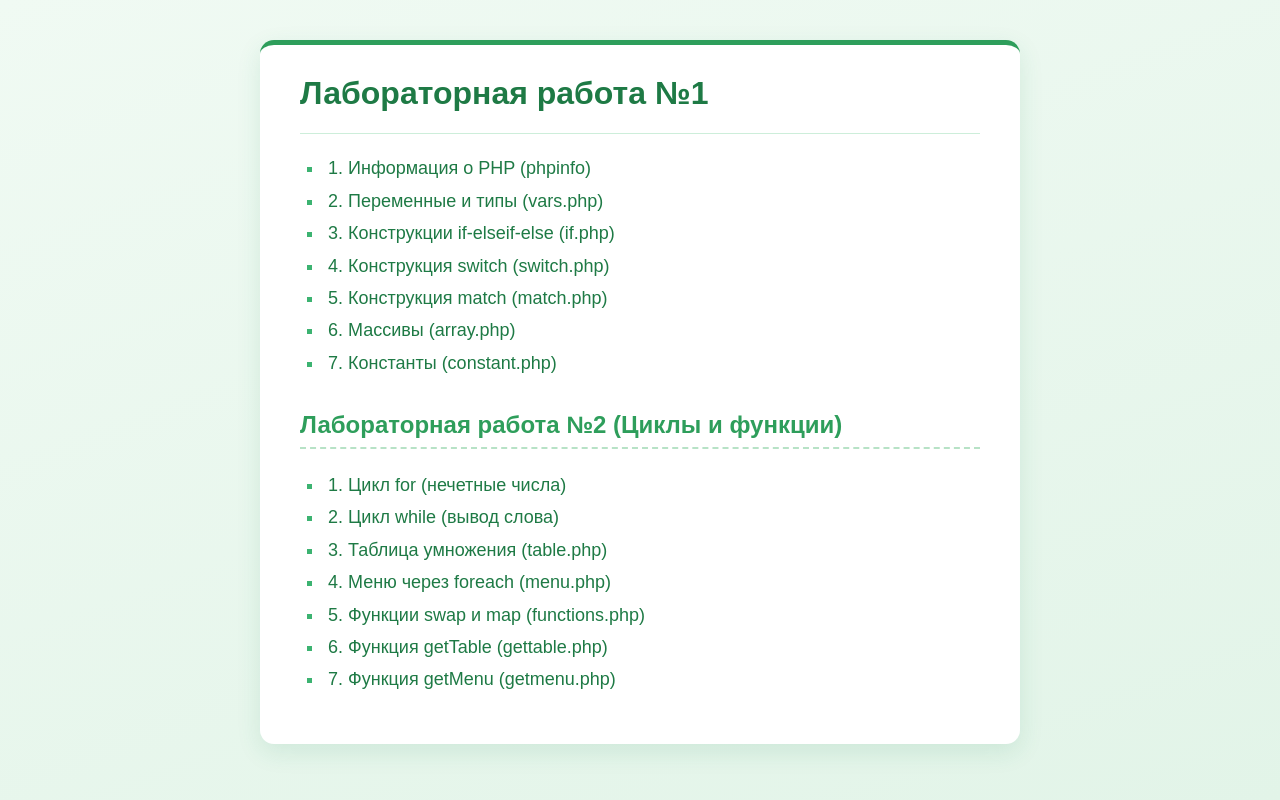
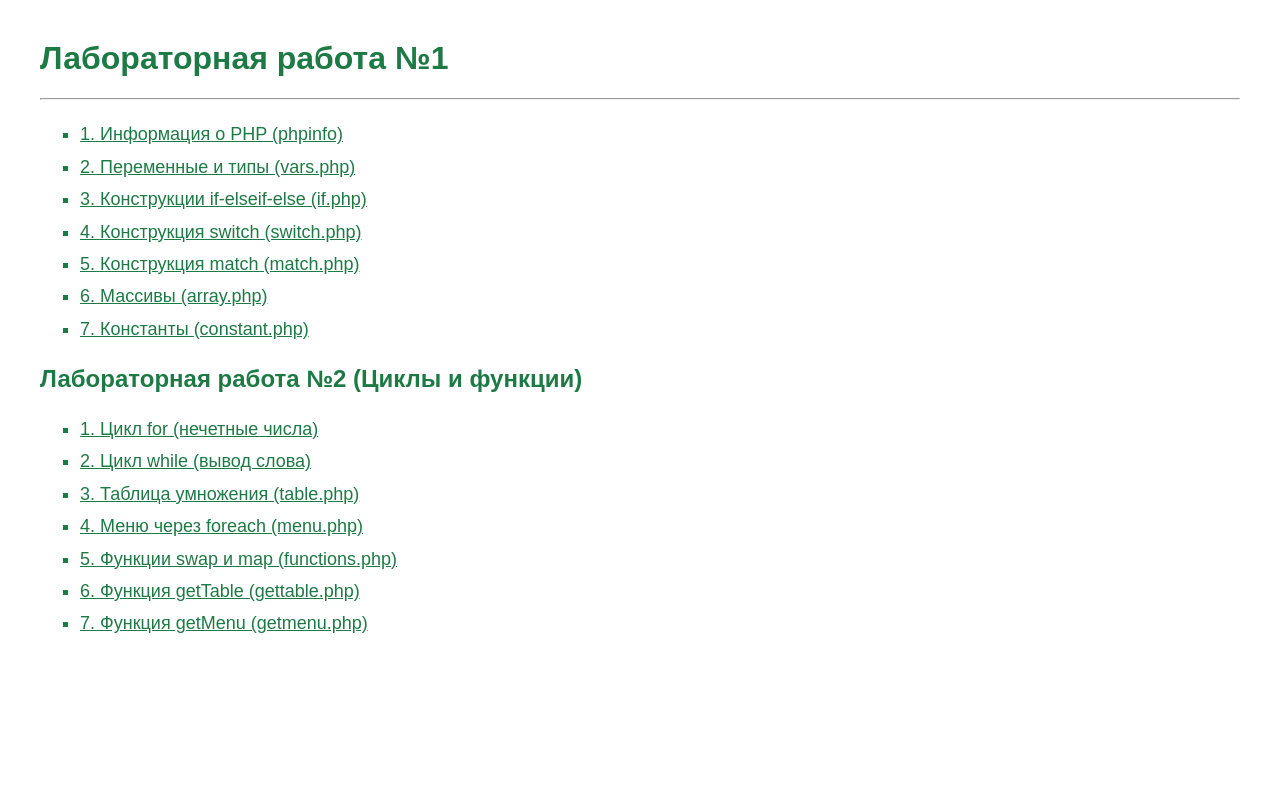
Before and after one commit to villjok/php, a PHP site: page / in a window 1280 px wide. Run offline with PHP 8.4, Linux system fonts and the light colour scheme.

Commit message:
Update index.php

```diff
--- a/index.php
+++ b/index.php
@@ -5,75 +5,34 @@
     <meta charset="UTF-8">
     <title>Лабораторная работа №1 - Лера</title>
     <style>
-        * {
-            box-sizing: border-box;
+        body {
+            font-family: Arial, sans-serif;
+            margin: 40px;
+            color: #1e7a45;
         }
 
-        body {
-            font-family: Arial, sans-serif;
-            margin: 0;
-            padding: 40px 20px;
-            background: linear-gradient(160deg, #f0faf3 0%, #e2f4e8 100%);
-            min-height: 100vh;
-            color: #234030;
-        }
-
-        .container {
-            max-width: 760px;
-            margin: 0 auto;
-            background: #ffffff;
-            border-radius: 14px;
-            padding: 30px 40px;
-            box-shadow: 0 8px 24px rgba(34, 139, 87, 0.12);
-            border-top: 5px solid #2e9e5b;
-        }
-
-        h1 {
+        h1,
+        h2 {
             color: #1e7a45;
-            margin-top: 0;
-        }
-
-        h2 {
-            color: #2e9e5b;
-            border-bottom: 2px dashed #b7e2c6;
-            padding-bottom: 8px;
-            margin-top: 32px;
-        }
-
-        hr {
-            border: none;
-            height: 1px;
-            background: #cdeeda;
-            margin: 16px 0;
         }
 
         ul {
             list-style-type: square;
             font-size: 18px;
             line-height: 1.8;
-            padding-left: 24px;
-        }
-
-        li::marker {
-            color: #3cb371;
         }
 
         a {
             color: #1e7a45;
-            text-decoration: none;
-            padding: 2px 4px;
-            border-radius: 4px;
-            transition: background 0.2s, color 0.2s;
+            text-decoration: underline;
         }
 
         a:hover {
-            background: #d8f3e2;
             text-decoration: underline;
         }
     </style>
 </head>
 <body>
-    <div class="container">
     <h1>Лабораторная работа №1</h1>
     <hr>
     <ul>
@@ -96,6 +55,5 @@
         <li><a href="lab2/gettable.php">6. Функция getTable (gettable.php)</a></li>
         <li><a href="lab2/getmenu.php">7. Функция getMenu (getmenu.php)</a></li>
     </ul>
-    </div>
 </body>
 </html>
```
Lines whose indentation alone changed are shown as unchanged.
